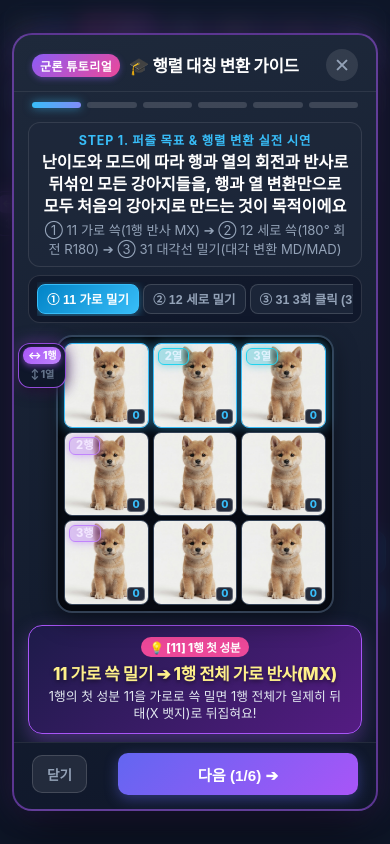
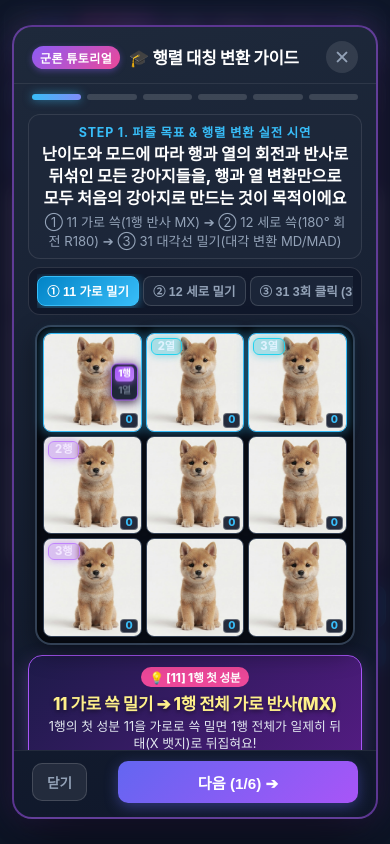
Before and after one commit to galua2001/d4-cube, a website built with Vite: page index.html in a window 390 px wide. Both pictures are taken after a click on the button "🎓 튜토리얼". Built offline with nearby package versions, Linux system fonts and the light colour scheme.

Commit message:
feat: 11번 타일 내부 우측 세로 스위치 배치, 보드/강아지 크기 완전 복원, 튜토리얼 31 90도 회전 애니메이션 및 22 성분 대각선 긋기 시 2행 반사 연동

```diff
--- a/public/sw.js
+++ b/public/sw.js
@@ -1,5 +1,5 @@
-// 표준 PWA Service Worker (v20261009_1816)
-const CACHE_NAME = 'd4-cube-v20261009_1816';
+// 표준 PWA Service Worker (v20261009_1828)
+const CACHE_NAME = 'd4-cube-v20261009_1828';
 
 self.addEventListener('install', (e) => {
   self.skipWaiting();
--- a/src/main.ts
+++ b/src/main.ts
@@ -97,11 +97,6 @@ class MatrixCubeApp {
       </div>
 
       <div class="board-container">
-        <!-- 보드 좌측 세로형 1행/1열 변환 토글 스위치 -->
-        <div class="side-switch-11 mode-row" id="side-switch-11" title="탭하여 1행 / 1열 변환 모드 전환">
-          <span class="side-switch-opt opt-row">↔ 1행</span>
-          <span class="side-switch-opt opt-col">↕ 1열</span>
-        </div>
         <div class="board-grid" id="board-grid"></div>
         <canvas id="gesture-canvas"></canvas>
       </div>
@@ -134,27 +129,19 @@ class MatrixCubeApp {
     );
     this.gestureRecognizer.setAllowDiagonal(this.isDiagonalEnabled);
 
-    // 세로형 11 스위치 클릭 이벤트 바인딩
-    const sideSwitch = document.getElementById('side-switch-11');
-    if (sideSwitch) {
-      sideSwitch.addEventListener('click', (e) => {
-        e.stopPropagation();
-        const newMode = this.gestureRecognizer.toggleCell11Mode();
-        this.updateSideSwitch11();
-        soundEngine.playTap();
-        this.highlightActiveLine(newMode);
-      });
-    }
-
     this.rebuildBoardDOM();
   }
 
-  // 좌측 세로형 11 스위치 모드 클래스 실시간 동기화
-  private updateSideSwitch11() {
-    const sideSwitch = document.getElementById('side-switch-11');
-    if (!sideSwitch || !this.gestureRecognizer) return;
+  // 11번 타일 내부 우측 세로 스위치(.tile-switch-11) 모드 클래스 실시간 동기화
+  private updateTileSwitch11() {
+    const tileSwitch = document.getElementById('tile-switch-11');
+    if (!tileSwitch || !this.gestureRecognizer) return;
     const mode = this.gestureRecognizer.getCell11Mode();
-    sideSwitch.className = `side-switch-11 ${mode === 'col' ? 'mode-col' : 'mode-row'}`;
+    tileSwitch.className = `tile-switch-11 ${mode === 'col' ? 'mode-col' : 'mode-row'}`;
+  }
+
+  private renderBoard() {
+    this.updateBoard();
   }
 
   private rebuildBoardDOM() {
@@ -177,8 +164,27 @@ class MatrixCubeApp {
       const r = Math.floor(i / this.boardSize);
       const c = i % this.boardSize;
 
-      // 0번 타일(1행 1열, i === 0)은 스위치를 보드 좌측 외부(.side-switch-11)로 이동시켜 강아지 그림과 뱃지가 100% 온전히 보입니다.
-      if (i !== 0) {
+      // 0번 타일(1행 1열, i === 0): 우측 세로 여백에 미려한 컴팩트 알약 스위치(.tile-switch-11) 배치
+      if (i === 0) {
+        const sw = document.createElement('div');
+        const currentMode = this.gestureRecognizer ? this.gestureRecognizer.getCell11Mode() : 'row';
+        sw.className = `tile-switch-11 ${currentMode === 'col' ? 'mode-col' : 'mode-row'}`;
+        sw.id = 'tile-switch-11';
+        sw.title = '탭하여 1행 / 1열 변환 모드 전환';
+        sw.innerHTML = `
+          <span class="tile-switch-opt opt-row">1행</span>
+          <span class="tile-switch-opt opt-col">1열</span>
+        `;
+        sw.addEventListener('click', (e) => {
+          e.stopPropagation();
+          const newMode = this.gestureRecognizer.toggleCell11Mode();
+          this.updateTileSwitch11();
+          soundEngine.playTap();
+          this.highlightActiveLine(newMode);
+          this.renderBoard();
+        });
+        box.appendChild(sw);
+      } else {
         // 컨트롤러 조작 가이드 안내 태그 배지 (.controller-guide-label) 생성
         let guideText = '';
         let guideClass = '';
@@ -216,7 +222,7 @@ class MatrixCubeApp {
       this.boardGrid.appendChild(box);
     }
 
-    this.updateSideSwitch11();
+    this.updateTileSwitch11();
   }
 
   // 11 토글 시 팝업창 없이 해당 라인(1열 또는 1행)을 시각적으로 네온 강조
--- a/src/styles/main.css
+++ b/src/styles/main.css
@@ -218,11 +218,11 @@ body {
   font-size: 0.8rem;
 }
 
-/* Board Wrapper (좌측 세로형 스위치 여백 확보 및 스마트폰 화면 최적화) */
+/* Board Wrapper (스마트폰 화면에 시원하게 꽉 차도록 확대 복원) */
 .board-container {
   position: relative;
-  width: min(88vw, 410px);
-  height: min(88vw, 410px);
+  width: min(96vw, 420px);
+  height: min(96vw, 420px);
   aspect-ratio: 1 / 1;
   margin: 6px auto;
   perspective: 1000px;
@@ -263,99 +263,105 @@ body {
 }
 
 /* ============================================================================
-   보드 좌측 세로형 1행 / 1열 변환 토글 스위치 (.side-switch-11 & .tut-side-switch-11)
-   타일 내부를 온전히 비워 강아지 그림과 뱃지가 100% 돋보이도록 구현
+   11번 타일(0,0) 내부 우측 세로 알약형 1행 / 1열 스위치 (.tile-switch-11 & .tut-tile-switch-11)
+   강아지 그림을 온전히 크게 유지하고, 오른쪽 세로 여백에 컴팩트하게 배치
    ============================================================================ */
-.side-switch-11,
-.tut-side-switch-11 {
+.tile-switch-11,
+.tut-tile-switch-11 {
   position: absolute;
-  left: -46px;
-  top: 8px;
+  right: 4px;
+  top: 50%;
+  transform: translateY(-50%);
   display: flex;
   flex-direction: column;
-  align-items: center;
-  justify-content: center;
-  background: rgba(15, 23, 42, 0.94);
-  border: 1.5px solid rgba(168, 85, 247, 0.6);
-  border-radius: 12px;
-  padding: 4px 5px;
   gap: 3px;
+  z-index: 15;
+  background: rgba(15, 23, 42, 0.92);
+  border: 1.5px solid rgba(168, 85, 247, 0.65);
+  border-radius: 6px;
+  padding: 3px 4px;
+  box-shadow: 0 2px 8px rgba(0, 0, 0, 0.6), 0 0 10px rgba(168, 85, 247, 0.35);
   cursor: pointer;
-  z-index: 25;
-  box-shadow: 0 4px 14px rgba(0, 0, 0, 0.7), 0 0 12px rgba(168, 85, 247, 0.35);
-  transition: all 0.25s cubic-bezier(0.16, 1, 0.3, 1);
   user-select: none;
   -webkit-tap-highlight-color: transparent;
-  backdrop-filter: blur(8px);
-  -webkit-backdrop-filter: blur(8px);
-}
-
-.side-switch-11:hover,
-.tut-side-switch-11:hover {
-  transform: scale(1.05);
-}
-
-.side-switch-11:active,
-.tut-side-switch-11:active {
-  transform: scale(0.95);
-}
-
-.side-switch-11 .side-switch-opt,
-.tut-side-switch-11 .side-switch-opt {
-  font-size: 0.68rem;
+  backdrop-filter: blur(6px);
+  -webkit-backdrop-filter: blur(6px);
+  transition: all 0.25s cubic-bezier(0.16, 1, 0.3, 1);
+}
+
+.tile-switch-11:hover,
+.tut-tile-switch-11:hover {
+  transform: translateY(-50%) scale(1.05);
+}
+
+.tile-switch-11:active,
+.tut-tile-switch-11:active {
+  transform: translateY(-50%) scale(0.95);
+}
+
+.tile-switch-11 .tile-switch-opt,
+.tut-tile-switch-11 .tile-switch-opt {
+  font-size: 0.65rem;
   font-weight: 800;
-  padding: 4px 6px;
-  border-radius: 8px;
-  line-height: 1.15;
+  padding: 2px 4px;
+  border-radius: 4px;
+  line-height: 1.1;
   white-space: nowrap;
   letter-spacing: -0.3px;
   text-align: center;
   transition: all 0.2s cubic-bezier(0.16, 1, 0.3, 1);
   color: #64748b;
   display: block;
+  opacity: 0.6;
 }
 
 /* 1행 모드 활성화 시 (보라빛 네온 하이라이트) */
-.side-switch-11.mode-row,
-.tut-side-switch-11.mode-row {
-  border-color: rgba(168, 85, 247, 0.85);
-  box-shadow: 0 4px 14px rgba(0, 0, 0, 0.7), 0 0 16px rgba(168, 85, 247, 0.5);
-}
-
-.side-switch-11.mode-row .opt-row,
-.tut-side-switch-11.mode-row .opt-row {
+.tile-switch-11.mode-row,
+.tut-tile-switch-11.mode-row {
+  border-color: rgba(168, 85, 247, 0.9);
+  box-shadow: 0 2px 10px rgba(0, 0, 0, 0.7), 0 0 12px rgba(168, 85, 247, 0.5);
+}
+
+.tile-switch-11.mode-row .opt-row,
+.tut-tile-switch-11.mode-row .opt-row {
   background: linear-gradient(135deg, #a855f7, #c084fc);
   color: #ffffff;
-  box-shadow: 0 2px 6px rgba(168, 85, 247, 0.6);
-}
-
-.side-switch-11.mode-row .opt-col,
-.tut-side-switch-11.mode-row .opt-col {
-  color: #64748b;
+  opacity: 1;
+  box-shadow: 0 1px 6px rgba(168, 85, 247, 0.7);
+}
+
+.tile-switch-11.mode-row .opt-col,
+.tut-tile-switch-11.mode-row .opt-col {
+  color: #94a3b8;
   background: transparent;
+  opacity: 0.6;
 }
 
 /* 1열 모드 활성화 시 (푸른빛 네온 하이라이트) */
-.side-switch-11.mode-col,
-.tut-side-switch-11.mode-col {
-  border-color: rgba(6, 182, 212, 0.85);
-  box-shadow: 0 4px 14px rgba(0, 0, 0, 0.7), 0 0 16px rgba(6, 182, 212, 0.5);
-}
-
-.side-switch-11.mode-col .opt-col,
-.tut-side-switch-11.mode-col .opt-col {
+.tile-switch-11.mode-col,
+.tut-tile-switch-11.mode-col {
+  border-color: rgba(6, 182, 212, 0.9);
+  box-shadow: 0 2px 10px rgba(0, 0, 0, 0.7), 0 0 12px rgba(6, 182, 212, 0.5);
+}
+
+.tile-switch-11.mode-col .opt-col,
+.tut-tile-switch-11.mode-col .opt-col {
   background: linear-gradient(135deg, #06b6d4, #38bdf8);
   color: #ffffff;
-  box-shadow: 0 2px 6px rgba(6, 182, 212, 0.6);
-}
-
-.side-switch-11.mode-col .opt-row,
-.tut-side-switch-11.mode-col .opt-row {
-  color: #64748b;
+  opacity: 1;
+  box-shadow: 0 1px 6px rgba(6, 182, 212, 0.7);
+}
+
+.tile-switch-11.mode-col .opt-row,
+.tut-tile-switch-11.mode-col .opt-row {
+  color: #94a3b8;
   background: transparent;
-}
-
-/* 하위 호환성 */
+  opacity: 0.6;
+}
+
+/* 구형 스위치 호환성 숨김 */
+.side-switch-11,
+.tut-side-switch-11,
 .dual-switch-11 {
   display: none !important;
 }
@@ -1017,25 +1023,24 @@ body {
   }
 
   .board-container {
-    width: min(calc(100vw - 64px), 380px);
-    height: min(calc(100vw - 64px), 380px);
-    max-width: 380px;
-    max-height: 380px;
+    width: calc(100vw - 10px);
+    height: calc(100vw - 10px);
+    max-width: 440px;
+    max-height: 440px;
     margin: 4px auto;
   }
 
-  .side-switch-11,
-  .tut-side-switch-11 {
-    left: -40px;
-    top: 6px;
-    padding: 3px 4px;
+  .tile-switch-11,
+  .tut-tile-switch-11 {
+    right: 3px;
+    padding: 2px 3px;
     gap: 2px;
   }
 
-  .side-switch-11 .side-switch-opt,
-  .tut-side-switch-11 .side-switch-opt {
-    font-size: 0.63rem;
-    padding: 3px 5px;
+  .tile-switch-11 .tile-switch-opt,
+  .tut-tile-switch-11 .tile-switch-opt {
+    font-size: 0.6rem;
+    padding: 2px 3px;
   }
 
   .board-grid {
@@ -1227,13 +1232,13 @@ body {
   white-space: pre-line;
 }
 
-/* 6. 인터랙티브 튜토리얼 3x3 보드 래퍼 (좌측 세로형 스위치 여백 확보 및 최적화) */
+/* 6. 인터랙티브 튜토리얼 3x3 보드 래퍼 (시원하고 큼직하게 대폭 확대 복원) */
 .tut-board-wrapper {
   position: relative;
-  width: min(300px, calc(100% - 56px));
-  height: min(300px, calc(100% - 56px));
+  width: min(320px, 86vw);
+  height: min(320px, 86vw);
   aspect-ratio: 1 / 1;
-  margin: 4px auto;
+  margin: 2px auto;
   background: #090d16;
   border-radius: 16px;
   padding: 6px;
@@ -1341,6 +1346,24 @@ body {
   100% {
     transform: perspective(600px) rotate3d(1, -1, 0, 0deg) scale(1);
     box-shadow: 0 2px 6px rgba(0, 0, 0, 0.3);
+  }
+}
+
+/* 31 성분 3행 90도씩 회전 애니메이션 */
+.tut-cell-rotating-90,
+.tut-cell-box.tut-cell-rotating-90 {
+  animation: tutCellRotate90 0.4s cubic-bezier(0.34, 1.56, 0.64, 1) forwards;
+}
+
+@keyframes tutCellRotate90 {
+  from {
+    transform: rotate(0deg) scale(1);
+  }
+  50% {
+    transform: rotate(45deg) scale(1.08);
+  }
+  to {
+    transform: rotate(90deg) scale(1);
   }
 }
 
--- a/src/ui/tutorialModal.ts
+++ b/src/ui/tutorialModal.ts
@@ -90,16 +90,16 @@ export const STEP1_SUB_DEMOS: ExampleMoveStep[] = [
   },
   {
     subStep: 3,
-    label: '④ 21 대각선 변환',
+    label: '④ 22 대각선 긋기 (2행)',
     boardOps: [
-      D4.MD,   D4.R180, D4.MAD,
-      D4.ID,   D4.MD,   D4.ID,
-      D4.MAD,  D4.MY,   D4.MD
+      D4.MX,   D4.R180, D4.MX,
+      D4.MD,   D4.MD,   D4.MD,
+      D4.R270, D4.R270, D4.R270
     ],
-    highlightCells: [0, 4, 8],
-    formulaBadge: '⚡ [21] 2행 첫 성분 대각선 변환',
-    formulaText: '21 대각선 밀기 ➔ 주대각선(MD) & 부대각선(MAD)',
-    formulaDesc: '21 성분을 대각선으로 밀면 주대각선(MD)과 부대각선(MAD) 대각 대칭 변환이 일어납니다!'
+    highlightCells: [3, 4, 5],
+    formulaBadge: '⚡ [22] 2행 대각선 긋기 (2행 변환)',
+    formulaText: '22 성분에서 대각선 긋기 ➔ 2행의 행들만이 대각선 반사(MD)!',
+    formulaDesc: '메인 퍼즐처럼 22 성분에서 대각선으로 그으면 2행의 행들([21, 22, 23])만이 일제히 대각선 반사(MD)를 해요!'
   }
 ];
 
@@ -545,24 +545,6 @@ export class TutorialModalController {
 
     document.body.appendChild(overlay);
 
-    // 보드 좌측 세로형 1행/1열 변환 토글 스위치 (.tut-side-switch-11) 생성
-    const boardWrapper = document.getElementById('tut-board-wrapper');
-    if (boardWrapper) {
-      const sideSwitch = document.createElement('div');
-      sideSwitch.className = `side-switch-11 tut-side-switch-11 ${this.cell11Mode === 'col' ? 'mode-col' : 'mode-row'}`;
-      sideSwitch.id = 'tut-side-switch-11';
-      sideSwitch.title = '탭하여 1행 / 1열 변환 모드 전환';
-      sideSwitch.innerHTML = `
-        <span class="side-switch-opt opt-row">↔ 1행</span>
-        <span class="side-switch-opt opt-col">↕ 1열</span>
-      `;
-      sideSwitch.addEventListener('click', (e) => {
-        e.stopPropagation();
-        this.handleDotClick();
-      });
-      boardWrapper.appendChild(sideSwitch);
-    }
-
     // 3x3 타일 셀 및 각 성분별 컨트롤러 가이드 라벨 생성
     const grid = document.getElementById('tut-board-grid');
     if (grid) {
@@ -579,24 +561,38 @@ export class TutorialModalController {
         canvas.height = 160;
         cell.appendChild(canvas);
 
-        // 각 성분 위치별 컨트롤러 역할 가이드 라벨
-        // 0번 타일(1행 1열, i === 0)은 스위치를 튜토리얼 보드 좌측 외부(.tut-side-switch-11)로 이동하여 강아지 그림과 뱃지가 깨끗하게 100% 보입니다.
-        // 1: (0,1) 2열
-        // 2: (0,2) 3열
-        // 3: (1,0) 2행
-        // 6: (2,0) 3행
-        // 4번(22), 5번(23), 7번(32), 8번(33)은 기본 행·열 컨트롤러가 아니므로 라벨을 일체 표시하지 않음
-        if (i === 1 || i === 2) {
+        // 각 성분 위치별 컨트롤러 역할 가이드 라벨 및 11번 타일 스위치
+        // 0번 타일(1행 1열, i === 0): 우측 세로 여백에 미려하고 컴팩트한 알약 스위치(.tut-tile-switch-11) 배치
+        if (i === 0) {
+          const sw = document.createElement('div');
+          sw.className = `tile-switch-11 tut-tile-switch-11 ${this.cell11Mode === 'col' ? 'mode-col' : 'mode-row'}`;
+          sw.id = 'tut-tile-switch-11';
+          sw.title = '탭하여 1행 / 1열 변환 모드 전환';
+          sw.innerHTML = `
+            <span class="tile-switch-opt opt-row">1행</span>
+            <span class="tile-switch-opt opt-col">1열</span>
+          `;
+          sw.addEventListener('click', (e) => {
+            e.stopPropagation();
+            this.handleDotClick();
+          });
+          cell.appendChild(sw);
+        } else if (i === 1 || i === 2) {
+          // 1: (0,1) 2열
+          // 2: (0,2) 3열
           const guideTag = document.createElement('div');
           guideTag.className = 'controller-guide-label guide-col';
           guideTag.innerText = `${i + 1}열`;
           cell.appendChild(guideTag);
         } else if (i === 3 || i === 6) {
+          // 3: (1,0) 2행
+          // 6: (2,0) 3행
           const guideTag = document.createElement('div');
           guideTag.className = 'controller-guide-label guide-row';
           guideTag.innerText = `${Math.floor(i / 3) + 1}행`;
           cell.appendChild(guideTag);
         }
+        // 4번(22), 5번(23), 7번(32), 8번(33)은 기본 행·열 컨트롤러가 아니므로 라벨을 일체 표시하지 않음
 
         const badge = document.createElement('span');
         badge.className = 'tut-cell-badge';
@@ -613,9 +609,9 @@ export class TutorialModalController {
   public handleDotClick(): void {
     this.cell11Mode = this.cell11Mode === 'row' ? 'col' : 'row';
     if (typeof document !== 'undefined') {
-      const sw = document.getElementById('tut-side-switch-11') || document.getElementById('tut-switch-11');
+      const sw = document.getElementById('tut-tile-switch-11') || document.getElementById('tut-side-switch-11') || document.getElementById('tut-switch-11');
       if (sw) {
-        sw.className = `side-switch-11 tut-side-switch-11 ${this.cell11Mode === 'col' ? 'mode-col' : 'mode-row'}`;
+        sw.className = `tile-switch-11 tut-tile-switch-11 ${this.cell11Mode === 'col' ? 'mode-col' : 'mode-row'}`;
       }
       const tag = document.getElementById('tut-guide-tag-11');
       if (tag) {
@@ -632,13 +628,13 @@ export class TutorialModalController {
     const btnPrev = document.getElementById('btn-tut-prev');
     const btnAction = document.getElementById('btn-tut-action');
     const btnAutoPlay = document.getElementById('btn-tut-autoplay');
-    const tutSideSwitch = document.getElementById('tut-side-switch-11');
-
-    if (tutSideSwitch) {
-      tutSideSwitch.addEventListener('click', (e) => {
+    const tutTileSwitch = document.getElementById('tut-tile-switch-11') || document.getElementById('tut-side-switch-11');
+
+    if (tutTileSwitch) {
+      tutTileSwitch.onclick = (e) => {
         e.stopPropagation();
         this.handleDotClick();
-      });
+      };
     }
 
     if (btnClose) btnClose.addEventListener('click', () => this.close());
@@ -776,10 +772,10 @@ export class TutorialModalController {
             icon.textContent = '👆';
             bubble.textContent = '31 가운데 3회 클릭 (3행)';
           } else {
-            this.positionHandAtCell(3); // 21 (2행 1열, idx 3) 타일 정중앙
+            this.positionHandAtCell(4); // 22 (2행 2열, idx 4) 성분 타일 정중앙
             hand.classList.add('hand-anim-cell-diag-combo');
             icon.textContent = '👆';
-            bubble.textContent = '21 대각선 밀기 (↘➔↗)';
+            bubble.textContent = '22 대각선 긋기 (2행)';
           }
         }
         break;
@@ -1039,7 +1035,7 @@ export class TutorialModalController {
       // [1회 클릭] t = 450ms: 3행 전체(idx 6, 7, 8) 90° 시계 회전 (R90)
       const t1 = setTimeout(() => {
         if (this.currentStep === 1 && this.step1SubStep === 2) {
-          this.addCellAnimClass([6, 7, 8], 'tut-cell-flipping-v');
+          this.addCellAnimClass([6, 7, 8], 'tut-cell-rotating-90');
           this.boardOps[6] = D4.R90;
           this.boardOps[7] = D4.R90;
           this.boardOps[8] = D4.R90;
@@ -1057,14 +1053,14 @@ export class TutorialModalController {
 
       const t2 = setTimeout(() => {
         if (this.currentStep === 1 && this.step1SubStep === 2) {
-          this.removeCellAnimClass([6, 7, 8], 'tut-cell-flipping-v');
+          this.removeCellAnimClass([6, 7, 8], 'tut-cell-rotating-90');
         }
       }, 850);
 
       // [2회 클릭] t = 1350ms: 3행 전체(idx 6, 7, 8) 180° 반전 회전 (R180)
       const t3 = setTimeout(() => {
         if (this.currentStep === 1 && this.step1SubStep === 2) {
-          this.addCellAnimClass([6, 7, 8], 'tut-cell-flipping-v');
+          this.addCellAnimClass([6, 7, 8], 'tut-cell-rotating-90');
           this.boardOps[6] = D4.R180;
           this.boardOps[7] = D4.R180;
           this.boardOps[8] = D4.R180;
@@ -1082,14 +1078,14 @@ export class TutorialModalController {
 
       const t4 = setTimeout(() => {
         if (this.currentStep === 1 && this.step1SubStep === 2) {
-          this.removeCellAnimClass([6, 7, 8], 'tut-cell-flipping-v');
+          this.removeCellAnimClass([6, 7, 8], 'tut-cell-rotating-90');
         }
       }, 1750);
 
       // [3회 클릭] t = 2250ms: 3행 전체(idx 6, 7, 8) 270° 회전 (R270 완성)
       const t5 = setTimeout(() => {
         if (this.currentStep === 1 && this.step1SubStep === 2) {
-          this.addCellAnimClass([6, 7, 8], 'tut-cell-flipping-v');
+          this.addCellAnimClass([6, 7, 8], 'tut-cell-rotating-90');
           this.boardOps[6] = D4.R270;
           this.boardOps[7] = D4.R270;
           this.boardOps[8] = D4.R270;
@@ -1109,73 +1105,73 @@ export class TutorialModalController {
 
       const t6 = setTimeout(() => {
         if (this.currentStep === 1 && this.step1SubStep === 2) {
-          this.removeCellAnimClass([6, 7, 8], 'tut-cell-flipping-v');
+          this.removeCellAnimClass([6, 7, 8], 'tut-cell-rotating-90');
         }
       }, 2650);
 
       this.step1AnimTimers.push(t1, t2, t3, t4, t5, t6);
     } else if (this.step1SubStep === 3) {
-      // ④ 21 대각선 변환: 21 성분에서 주대각선(MD) ➔ 부대각선(MAD) 순차 변환
+      // ④ 22 대각선 긋기: 메인 화면처럼 22 성분에서 대각선을 그으면 2행의 행들([3, 4, 5])만이 대각선 반사(MD ➔ MAD)
       this.boardOps = [
         D4.MX,   D4.R180, D4.MX,
         D4.ID,   D4.MY,   D4.ID,
         D4.R270, D4.R270, D4.R270
       ];
       this.clearCellHighlights();
-      this.highlightCells([0, 4, 8], 'highlight-diag'); // 주대각선 하이라이트
+      this.highlightCells([3, 4, 5], 'highlight-row'); // 2행의 행들 하이라이트!
       this.renderBoard();
 
-      // [1단계] 주대각선 변환 (↘ MD): t = 450ms
+      // [1단계] 22 성분 주대각선 긋기 (↘ MD) ➔ 2행의 행들([3, 4, 5])만이 주대각 반사(MD): t = 450ms
       const t1 = setTimeout(() => {
         if (this.currentStep === 1 && this.step1SubStep === 3) {
-          this.addCellAnimClass([0, 4, 8], 'tut-cell-flipping-diag');
-          this.boardOps[0] = D4.MD;
+          this.addCellAnimClass([3, 4, 5], 'tut-cell-flipping-diag');
+          this.boardOps[3] = D4.MD;
           this.boardOps[4] = D4.MD;
-          this.boardOps[8] = D4.MD;
+          this.boardOps[5] = D4.MD;
           this.renderBoard();
           soundEngine.playFlip();
 
           const bubble = document.getElementById('tut-hand-bubble');
-          if (bubble) bubble.textContent = '1) 주대각선 변환 (↘ MD)';
+          if (bubble) bubble.textContent = '22 대각선 긋기 (↘ MD)';
           const fBadge = document.getElementById('tut-formula-badge');
           const fText = document.getElementById('tut-formula-text');
-          if (fBadge) fBadge.textContent = '↘ [21] 주대각선 반사 (MD)';
-          if (fText) fText.textContent = '1) 21 주대각선 밀기 ➔ 주대각선 반사 (MD)';
+          if (fBadge) fBadge.textContent = '⚡ [22] 2행 대각선 반사 (MD)';
+          if (fText) fText.textContent = '22 성분 대각선 긋기 ➔ 2행의 행들만이 주대각선 반사 (MD)';
         }
       }, 450);
 
       const t2 = setTimeout(() => {
         if (this.currentStep === 1 && this.step1SubStep === 3) {
-          this.removeCellAnimClass([0, 4, 8], 'tut-cell-flipping-diag');
+          this.removeCellAnimClass([3, 4, 5], 'tut-cell-flipping-diag');
         }
       }, 950);
 
-      // [2단계] 부대각선 변환 (↙ MAD): t = 1450ms
+      // [2단계] 22 성분 부대각선 긋기 (↙ MAD) ➔ 2행의 행들([3, 4, 5])만이 부대각 반사(MAD): t = 1450ms
       const t3 = setTimeout(() => {
         if (this.currentStep === 1 && this.step1SubStep === 3) {
           this.clearCellHighlights();
-          this.highlightCells([2, 4, 6], 'highlight-diag'); // 부대각선 하이라이트
-          this.addCellAnimClass([2, 4, 6], 'tut-cell-flipping-diag');
-          this.boardOps[2] = D4.MAD;
+          this.highlightCells([3, 4, 5], 'highlight-row'); // 2행의 행들 하이라이트!
+          this.addCellAnimClass([3, 4, 5], 'tut-cell-flipping-diag');
+          this.boardOps[3] = D4.MAD;
           this.boardOps[4] = D4.MAD;
-          this.boardOps[6] = D4.MAD;
+          this.boardOps[5] = D4.MAD;
           this.renderBoard();
           soundEngine.playFlip();
 
           const bubble = document.getElementById('tut-hand-bubble');
-          if (bubble) bubble.textContent = '2) 부대각선 변환 (↙ MAD)';
+          if (bubble) bubble.textContent = '22 부대각선 긋기 (↙ MAD)';
           const fBadge = document.getElementById('tut-formula-badge');
           const fText = document.getElementById('tut-formula-text');
           const fDesc = document.getElementById('tut-formula-desc');
-          if (fBadge) fBadge.textContent = '↙ [21] 부대각선 반사 (MAD)';
-          if (fText) fText.textContent = '2) 이어서 부대각선 밀기 ➔ 부대각선 반사 (MAD)';
-          if (fDesc) fDesc.textContent = '21 성분을 대각선으로 밀면 주대각선(MD)과 부대각선(MAD)의 대각 대칭 변환이 완성돼요!';
+          if (fBadge) fBadge.textContent = '⚡ [22] 2행 대각선 반사 (MAD)';
+          if (fText) fText.textContent = '22 성분 부대각선 긋기 ➔ 2행의 행들만이 부대각선 반사 (MAD)';
+          if (fDesc) fDesc.textContent = '메인 화면처럼 22 성분에서 대각선으로 그으면 2행의 행들([21, 22, 23])만이 일제히 대각선 반사(MD ➔ MAD)를 해요!';
         }
       }, 1450);
 
       const t4 = setTimeout(() => {
         if (this.currentStep === 1 && this.step1SubStep === 3) {
-          this.removeCellAnimClass([2, 4, 6], 'tut-cell-flipping-diag');
+          this.removeCellAnimClass([3, 4, 5], 'tut-cell-flipping-diag');
         }
       }, 1950);
 
```
Also changed, not shown: index.html (+1 -1 lines), src/ui/tutorialModal.test.ts (+53 -32 lines), dist/index.html, dist/sw.js.
